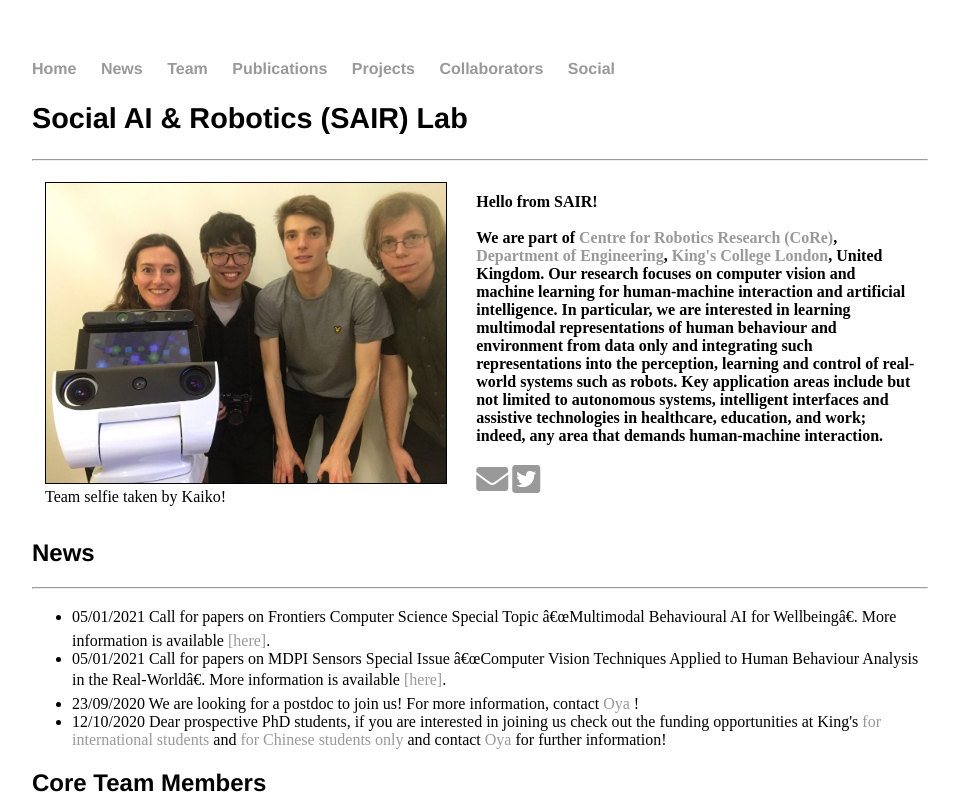
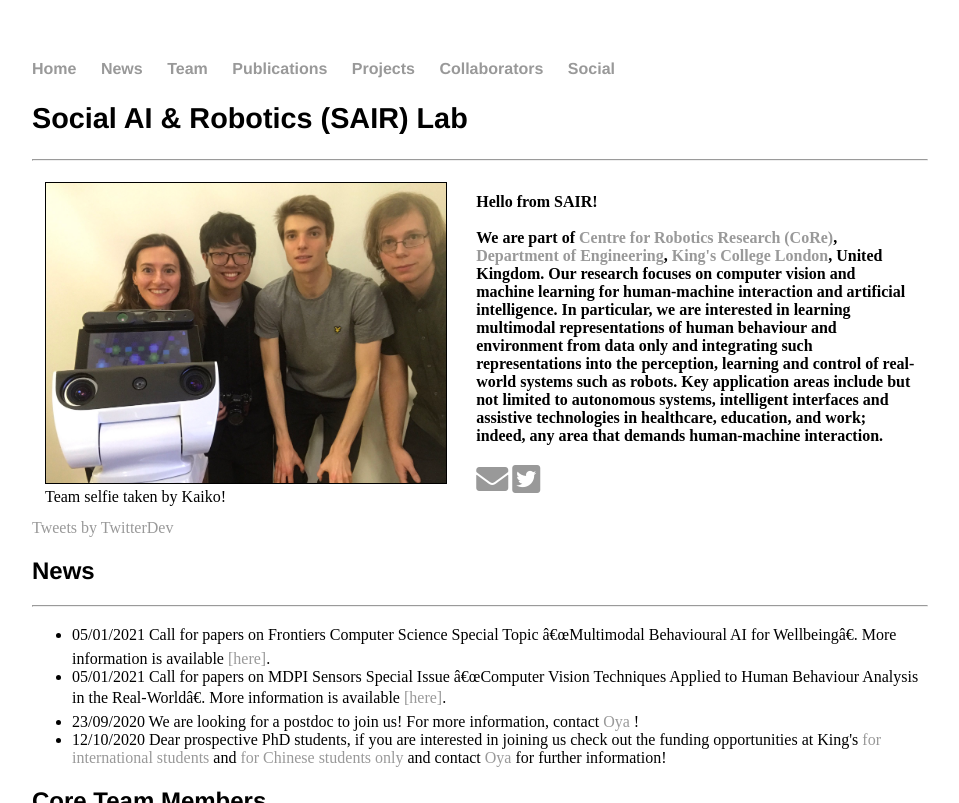
Before and after one commit to sairlab/sairlab.github.io, a Jekyll site: the page built from index.html, in a window 1280 px wide and 900 px high, cut to the strip 0-803 px from the top of the window. Shown: the whole strip, without its empty margins (160-1119 px from the left). Built offline with Jekyll 4.4.1, drawn with Linux system fonts in a browser that asks for light colours; comment, search, counter and statistics services are not loaded; a style sheet for code colours, icons or effects is not loaded.

Commit message:
Update index.html

```diff
--- a/index.html
+++ b/index.html
@@ -20,7 +20,7 @@
 	<td>
 		<b>Hello from SAIR! <b>
             <br><br>
-        <b> We are part of <a href="https://www.kcl.ac.uk/research/core"> Centre for Robotics Research (CoRe)</a>, <a href="https://www.kcl.ac.uk/engineering"> Department of Engineering</a>, <a href="https://www.kcl.ac.uk"> King's College London</a>, United Kingdom. Our research focuses on computer vision and machine learning for human-machine interaction and artificial intelligence. In particular, we are interested in learning multimodal representations of human behaviour and environment from data only and integrating such representations into the perception, learning and control of real-world systems such as robots. Key application areas include but not limited to autonomous systems, intelligent interfaces and assistive technologies in healthcare, education, and work; indeed, any area that demands human-machine interaction.<b>
+         We are part of <a href="https://www.kcl.ac.uk/research/core"> Centre for Robotics Research (CoRe)</a>, <a href="https://www.kcl.ac.uk/engineering"> Department of Engineering</a>, <a href="https://www.kcl.ac.uk"> King's College London</a>, United Kingdom. Our research focuses on computer vision and machine learning for human-machine interaction and artificial intelligence. In particular, we are interested in learning multimodal representations of human behaviour and environment from data only and integrating such representations into the perception, learning and control of real-world systems such as robots. Key application areas include but not limited to autonomous systems, intelligent interfaces and assistive technologies in healthcare, education, and work; indeed, any area that demands human-machine interaction.
             <br><br>
         <b> <a href="mailto:sairlteam@gmail.com"><i class="icon fa fa-envelope fa-2x"></i></a> <a href="https://twitter.com/SAIRLab"><i class="icon fab fa-twitter-square fa-2x"></i></a>
 </a> <b>
@@ -29,6 +29,8 @@
 </table>
 
 </section>
+
+<a class="twitter-timeline" href="https://twitter.com/TwitterDev?ref_src=twsrc%5Etfw">Tweets by TwitterDev</a> <script async src="https://platform.twitter.com/widgets.js" charset="utf-8"></script>
 
 <section id="news">
 
```
